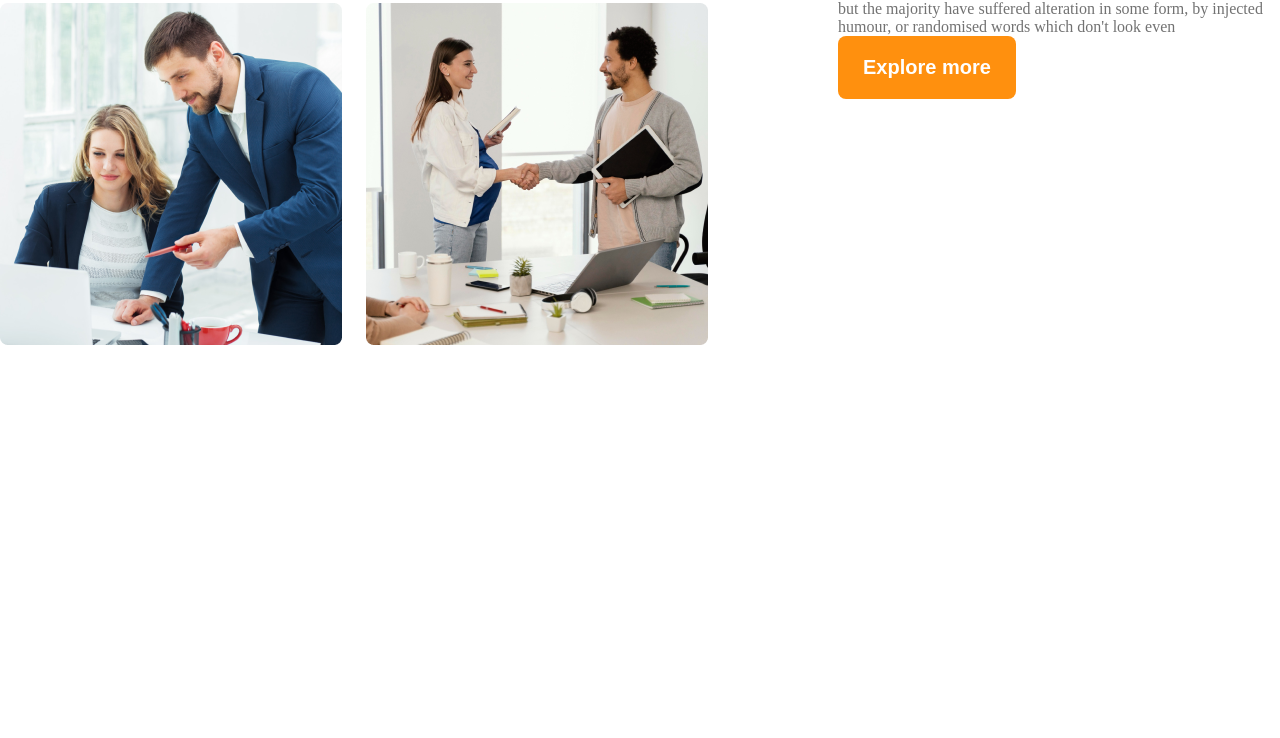
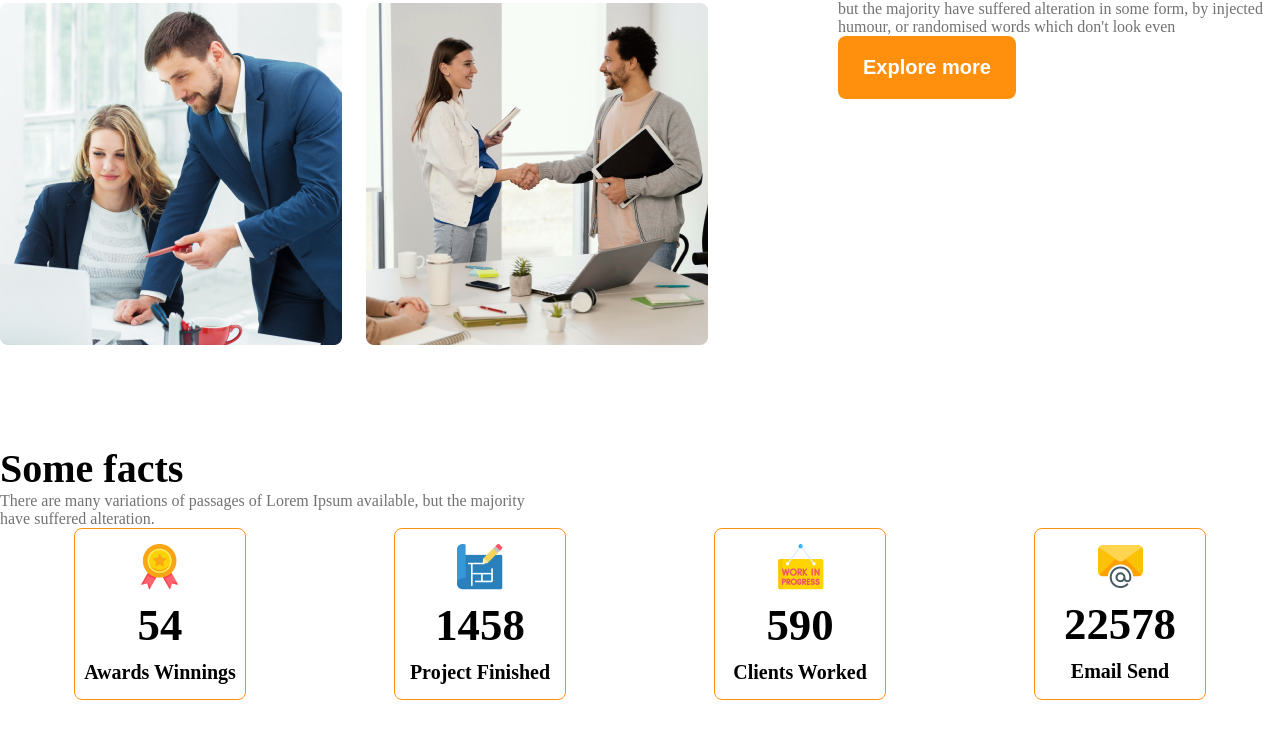
Before and after one commit to RahatInCode/g3-architect, a plain HTML site: page index.html in a window 1280 px wide. Shown: the part 1359-2097 px from the top of the page. Before the commit the page ends 1704 px from the top, so only its background shows below. Drawn offline with Linux system fonts and the light colour scheme.

Commit message:
added cards and awards section

```diff
--- a/index.html
+++ b/index.html
@@ -29,6 +29,7 @@
      </header>
 
      <main>
+        <!-- Team section -->
         <section class="team display-flex">
             <div class="team-img-container">
              <img src="images/team1.png" alt="">
@@ -37,13 +38,54 @@
              <img src="images/team4.png" alt="">
             </div>
             <div class="our-features">
-            <h3 class="feature-title"><span id="quick-list" class="dark-3">Quick list</span> <span>of Our</span>
+            <h3 class="section-title"><span id="quick-list" class="dark-3">Quick list</span> <span>of Our</span>
                 <br>  <span class="text-primary">Features</span></h3>
             <p class="feature-description dark-3">There are many variations of passages of Lorem Ipsum available, but the majority have suffered alteration in some form, by injected humour, or randomised words which don't look even</p>
             <button class="btn-primary">Explore more</button>
             </div>
 
         </section>
+       <!-- features section 2 -->
+        <section>
+         <h3 class="section-title">Some facts</h3>
+         <p class="dark-3 fact-description">There are many variations of passages of Lorem Ipsum available, but the majority have suffered alteration.</p>
+
+         <div class="facts-container">
+            <div class="fact-card display-flex">
+                <div>
+                    <img src="images/ribon.png" alt="" class="fact-icon">
+                <h4 class="fact-number">54</h4>
+                <h5 class="fact-name">Awards Winnings</h5>
+                </div>
+            </div>
+            <div class="fact-card display-flex">
+                <div>
+                    <img src="images/projects.png" alt="" class="fact-icon">
+                <h4 class="fact-number">1458</h4>
+                <h5 class="fact-name">Project Finished</h5>
+                </div>
+            </div>
+            <div class="fact-card display-flex">
+                <div>
+                    <img src="images/customers.png" alt="" class="fact-icon">
+                <h4 class="fact-number">590</h4>
+                <h5 class="fact-name">Clients Worked</h5>
+                </div>
+            </div>
+            <div class="fact-card display-flex">
+                <div>
+                    <img src="images/email.png" alt="" class="fact-icon">
+                <h4 class="fact-number">22578</h4>
+                <h5 class="fact-name">Email Send</h5>
+                </div>
+            </div>
+         </div>
+        </section>
+
+        <!-- Some facts -->
+         <section class="some-facts">
+
+         </section>
      </main>
 
 </body>
--- a/style.css
+++ b/style.css
@@ -39,6 +39,12 @@ main{
 main > section{
   margin-top: 100px;
 }
+
+.section-title{
+  font-size: 2.5rem;
+  font-weight: 700;
+}
+
 /*dark-02 color*/
 .dark-2{
     color: rgba(66, 66, 66, 1.00);
@@ -121,16 +127,47 @@ align-items: center;
 }
 
 
-.feature-title{
-  font-size: 2.5rem;
-}
-
 #quick-list{
   font-size: 2.8rem;
   font-weight: 700;
 }
 
 
+/*some facts styles*/
+
+.fact-card{
+  border: 1px solid rgb(255, 144, 14);
+  width: 170px;
+  height: 170px;  /*doubt*/
+  border-radius: 8px;
+  align-items: center;
+  justify-content: center;
+  text-align: center;
+  margin: 0 auto;
+}
+
+.facts-container{
+  display: grid;
+  grid-template-columns: repeat(4,1fr);
+
+}
+
+.fact-number{
+  font-size: 2.8rem;
+  font-weight: 600;
+  margin-top: 5px;
+  margin-bottom: 10px;
+}
+
+.fact-name{
+  font-size: 1.25rem;
+  font-weight: 600;
+  margin-top: 10px;
+}
+
+.fact-description{
+  width: 540px;
+}
 /*responsive*/
 
 @media  screen and (max-width:567px) {
```
